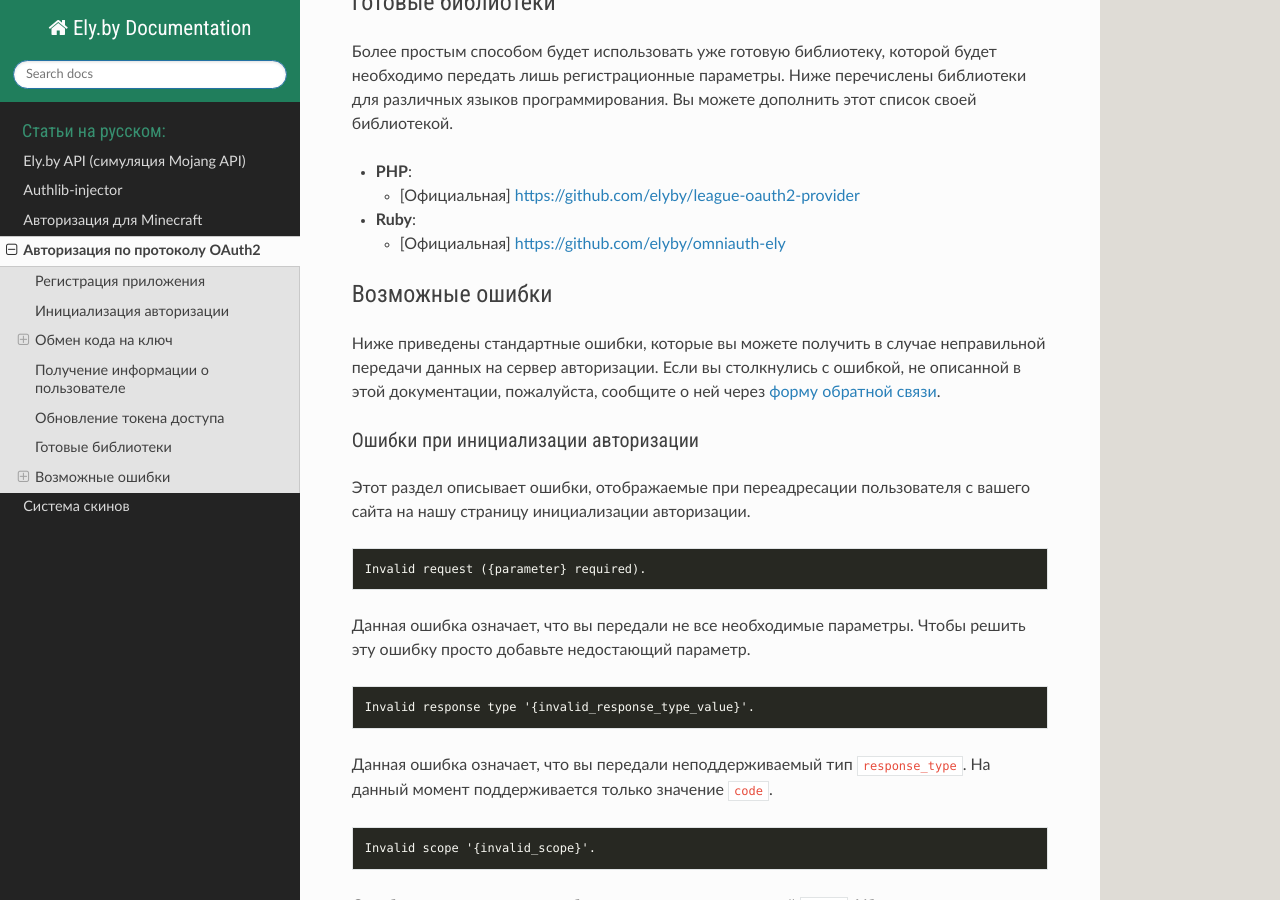
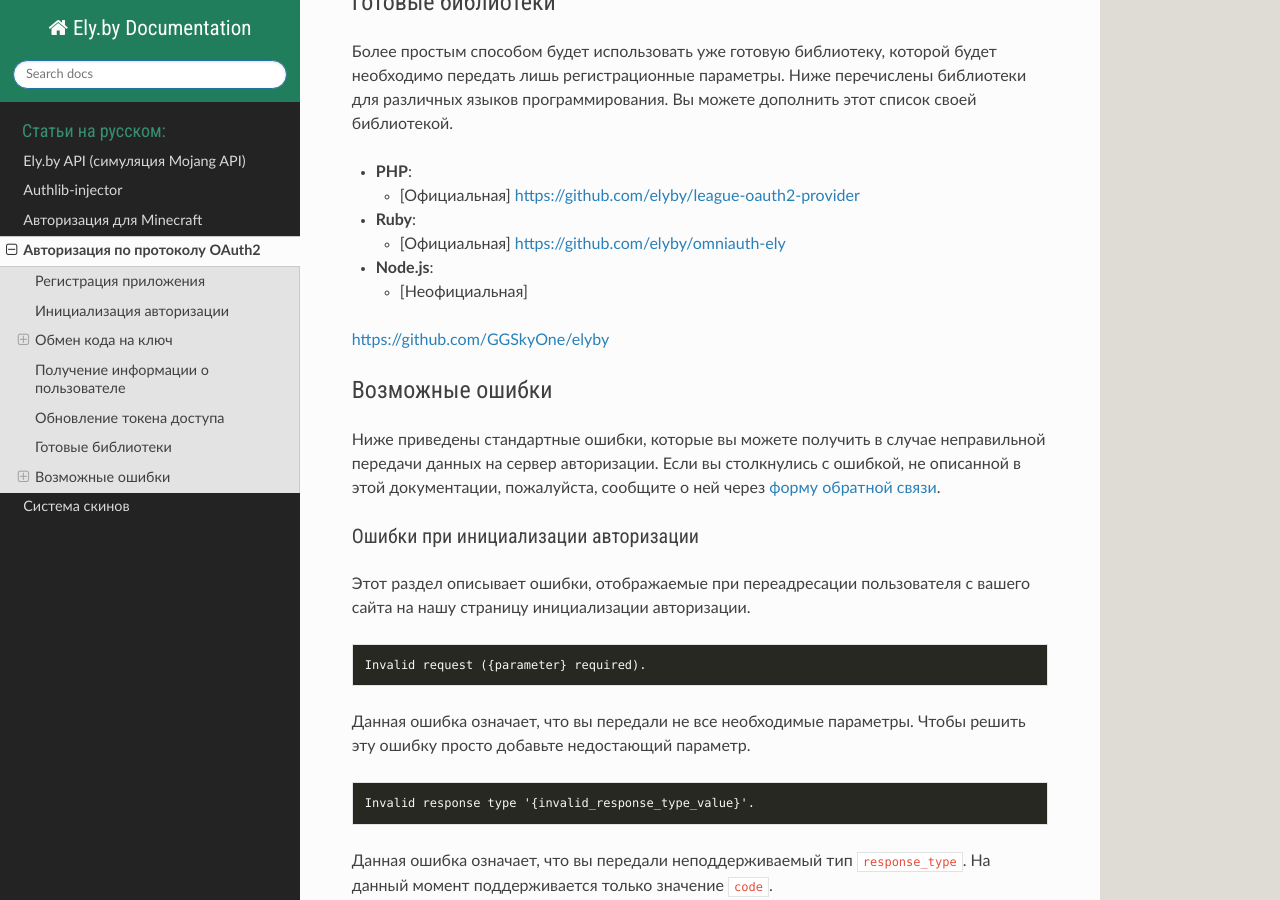
Before and after one commit to elyby/docs, a Sphinx documentation site: the page built from source/oauth.rst, in a window 1280 px wide and 900 px high, scrolled down 5812 px. Built offline with Sphinx 7.4.7 and the Read the Docs theme 2.0.0, drawn with Linux system fonts in a browser that asks for light colours.

Commit message:
Suggest my npm library
Suggest my npm library as an unofficial library for ely.by for node.js

```diff
--- a/source/oauth.rst
+++ b/source/oauth.rst
@@ -284,6 +284,11 @@
 
   - [Официальная] https://github.com/elyby/omniauth-ely
 
+* **Node.js**:
+
+  - [Неофициальная]
+https://github.com/GGSkyOne/elyby
+
 Возможные ошибки
 ================
 
```
